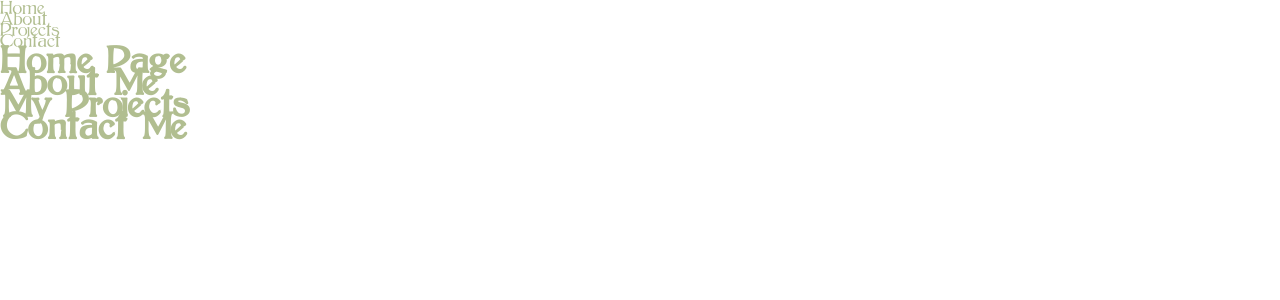
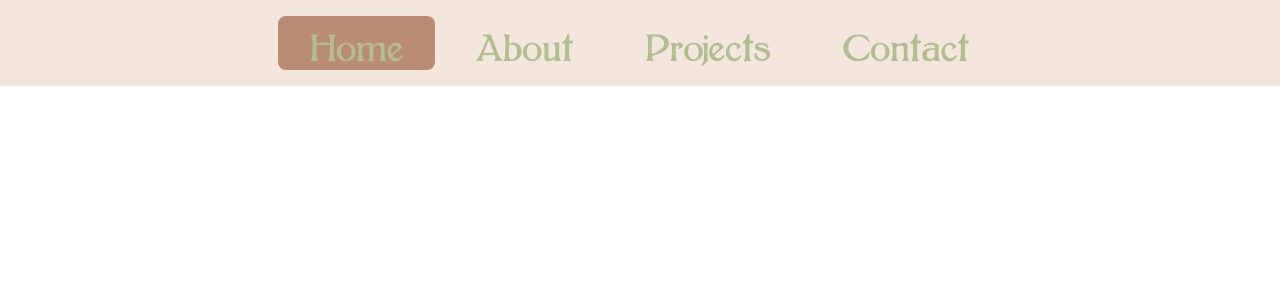
Before and after one commit to juliaguas17/React-Portfolio, a React (Create React App) app: page / in a window 1280 px wide. Shown: the top 300 px of the page. Built offline with nearby package versions, Linux system fonts and the light colour scheme; the HTML template or start-up script is replaced by a standard one.

Commit message:
added navigation styling

```diff
--- a/src/App.js
+++ b/src/App.js
@@ -1,5 +1,5 @@
 import React from 'react';
-import { BrowserRouter as Router } from 'react-router-dom';
+import { BrowserRouter as Router, Route, Switch } from 'react-router-dom';
 import NavMenu from './components/NavMenu';
 import Home from './pages/Home'
 import About from './pages/About'
@@ -11,10 +11,20 @@
     <>
       <Router>
         <NavMenu />
-        <Home />
-        <About />
-        <Projects />
-        <Contact />
+        <Switch>
+            <Route path="/about">
+              <About />
+            </Route>
+            <Route path="/projects">
+              <Projects />
+            </Route>
+            <Route path="/contact">
+              <Contact />
+            </Route>
+            <Route path="/">
+              <Home />
+            </Route>
+        </Switch>
       </Router>
     </>
   );
--- a/src/components/NavMenu.js
+++ b/src/components/NavMenu.js
@@ -1,23 +1,165 @@
-import React from 'react';
+import React, { useState } from 'react';
 import { NavLink } from 'react-router-dom';
+import styled from 'styled-components';
+import { MdClose, MdMenu } from 'react-icons/md';
+
+const NavStyles = styled.nav`
+  position: fixed;
+  z-index: 100;
+  top: 0;
+  left: 0;
+  width: 100%;
+  padding: 1rem 0;
+  background: var(--linen);
+  ul {
+    max-width: 1200px;
+    margin: 0 auto;
+    width: 90%;
+    text-align: center;
+    li {
+      margin: 0 4px;
+      display: inline-block;
+      border-radius: 8px;
+      transition: 0.3s ease background-color;
+      &:hover {
+        background-color: var(--beaver);
+      }
+    }
+    a {
+      display: inline-block;
+      font-family: 'Bolton';
+      padding: 1rem 2rem;
+      font-size: 2rem;
+      color: var(--sage);
+      outline: none;
+    }
+    .active {
+      border-radius: 8px;
+      background-color: var(--beaver);
+      color: var(--sage);
+    }
+  }
+  .mobile-menu-icon {
+    position: absolute;
+    right: 1rem;
+    top: 1rem;
+    width: 3rem;
+    cursor: pointer;
+    display: none;
+    outline: none;
+    * {
+      pointer-events: none;
+    }
+  }
+  .navItems .closeNavIcon {
+    display: none;
+  }
+  @media only screen and (max-width: 768px) {
+    padding: 0;
+    .hide-item {
+      transform: translateY(calc(-100% - var(--top)));
+    }
+    .mobile-menu-icon {
+      display: block;
+    }
+    .navItems {
+      --top: 1rem;
+      transition: 0.3s ease transform;
+      background-color: var(--beaver);
+      padding: 0.2rem 0.2rem 1rem 0rem;
+      width: 70%;
+      max-width: 300px;
+      border-radius: 8px;
+      position: absolute;
+      right: 1rem;
+      top: var(--top);
+      .closeNavIcon {
+        display: block;
+        width: 3rem;
+        margin: 0 0 0 auto;
+        cursor: pointer;
+        * {
+          pointer-events: none;
+        }
+      }
+      li {
+        display: block;
+
+      }
+    }
+  }
+`;
 
 export default function NavMenu() {
+  const [showNav, setShowNav] = useState(false);
   return (
-    <div>
-      <ul>
+    <NavStyles>
+      <div
+        className="mobile-menu-icon"
+        onClick={() => setShowNav(!showNav)}
+        role="button"
+        onKeyDown={() => setShowNav(!showNav)}
+        tabIndex={0}
+      >
+        <MdMenu />
+      </div>
+
+      <ul className={!showNav ? 'navItems hide-item' : 'navItems'}>
+        <div
+          className="closeNavIcon"
+          onClick={() => setShowNav(!showNav)}
+          role="button"
+          onKeyDown={() => setShowNav(!showNav)}
+          tabIndex={0}
+        >
+          <MdClose />
+        </div>
         <li>
-          <NavLink to="/">Home</NavLink>
+          <NavLink
+            to="/"
+            exact
+            onClick={() => setShowNav(!showNav)}
+            role="button"
+            onKeyDown={() => setShowNav(!showNav)}
+            tabIndex={0}
+          >
+            Home
+          </NavLink>
         </li>
         <li>
-          <NavLink to="/about">About</NavLink>
+          <NavLink
+            to="/about"
+            onClick={() => setShowNav(!showNav)}
+            role="button"
+            onKeyDown={() => setShowNav(!showNav)}
+            tabIndex={0}
+          >
+            About
+          </NavLink>
         </li>
         <li>
-          <NavLink to="/projects">Projects</NavLink>
+          <NavLink
+            to="/projects"
+            onClick={() => setShowNav(!showNav)}
+            role="button"
+            onKeyDown={() => setShowNav(!showNav)}
+            tabIndex={0}
+          >
+            Projects
+          </NavLink>
         </li>
         <li>
-          <NavLink to="/contact">Contact</NavLink>
+          <NavLink
+            to="/contact"
+            onClick={() => setShowNav(!showNav)}
+            role="button"
+            onKeyDown={() => setShowNav(!showNav)}
+            tabIndex={0}
+          >
+            Contact
+          </NavLink>
         </li>
       </ul>
-    </div>
+    </NavStyles>
   );
 }
```
Also changed, not shown: 1 other file (tests, documents, lock files or other folders).
